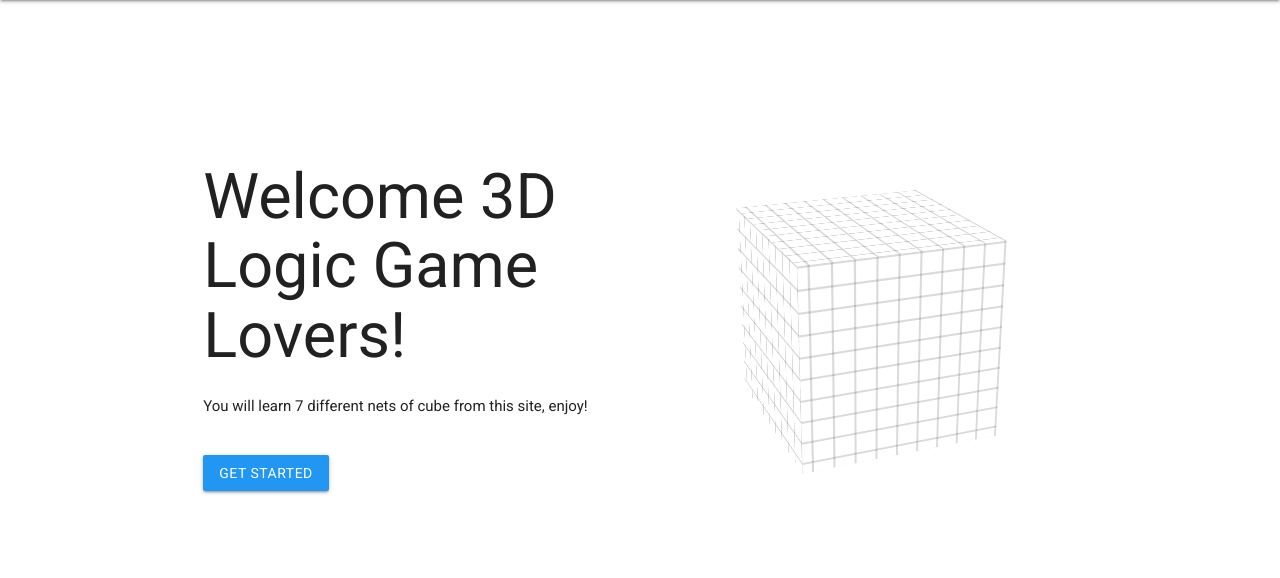
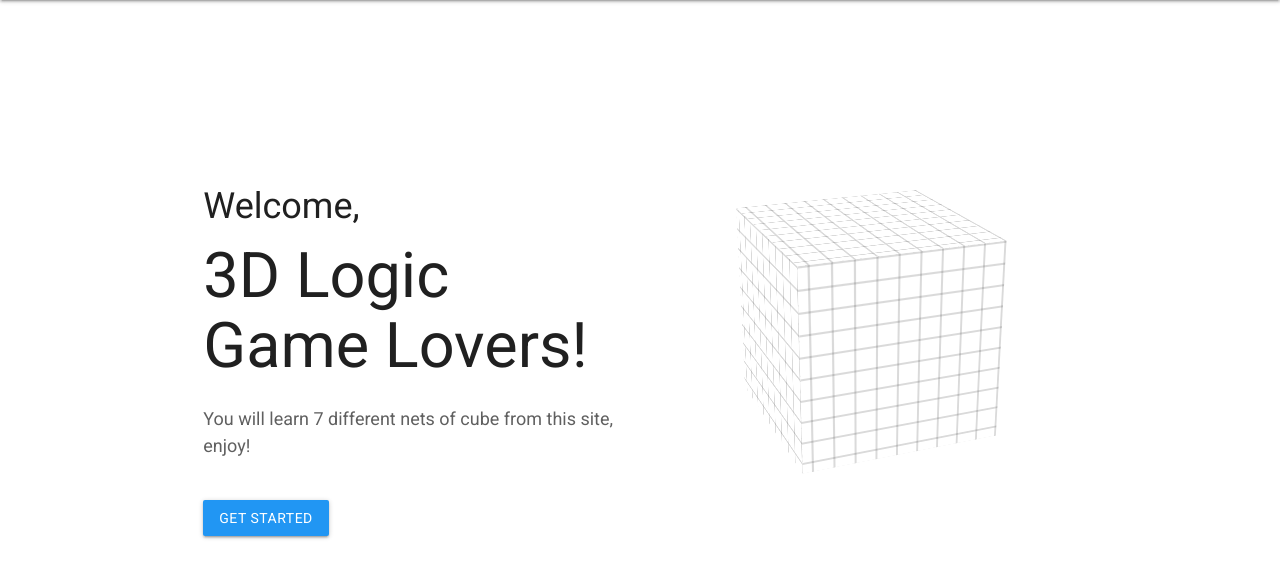
Before and after one commit to yooli23/UI-Design-H7-4, a Flask app: page / in a window 1280 px wide. Shown: the part 64-642 px from the top of the page. Run offline with Flask 2, Linux system fonts and the light colour scheme; some libraries are stand-ins or nearby versions.

Commit message:
adjust welcome

```diff
--- a/app/templates/home.html
+++ b/app/templates/home.html
@@ -7,10 +7,10 @@
 
     <div class="col s12 m12 l6">
         <div class="intro">
-            <h1 class="intro-heading">
-                Welcome 3D Logic Game Lovers!
+            <h1 class="intro-heading" style="color:#202020">
+                <span style='font-size: 36px'>Welcome,</span><br> 3D Logic Game Lovers!
             </h1>
-            <p class="body-text">
+            <p class="body-text" style="font-size: 18px; color: #606060">
                 You will learn 7 different nets of cube from this site, enjoy!
             </p>
             <br>
```
